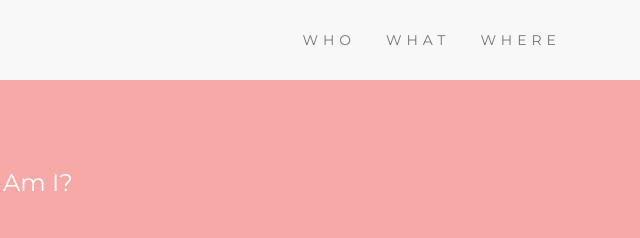
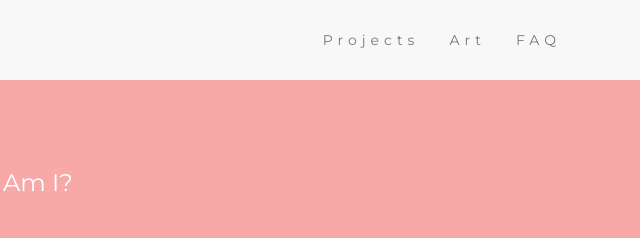
Before and after one commit to humannumber-9/minaleehorner.github.io, a plain HTML site: page index.html in a window 1280 px wide. Shown: the top 238 px of the page, 634-1274 px from the left. Drawn offline with nearby package versions, Linux system fonts and the light colour scheme.

Commit message:
Update index.html

```diff
--- a/index.html
+++ b/index.html
@@ -73,9 +73,9 @@
     </div>
     <div class="collapse navbar-collapse" id="myNavbar">
       <ul class="nav navbar-nav navbar-right">
-        <li><a href="#">WHO</a></li>
-        <li><a href="#">WHAT</a></li>
-        <li><a href="#">WHERE</a></li>
+        <li><a href="#">Projects</a></li>
+        <li><a href="#">Art</a></li>
+        <li><a href="#">FAQ</a></li>
       </ul>
     </div>
   </div>
```
